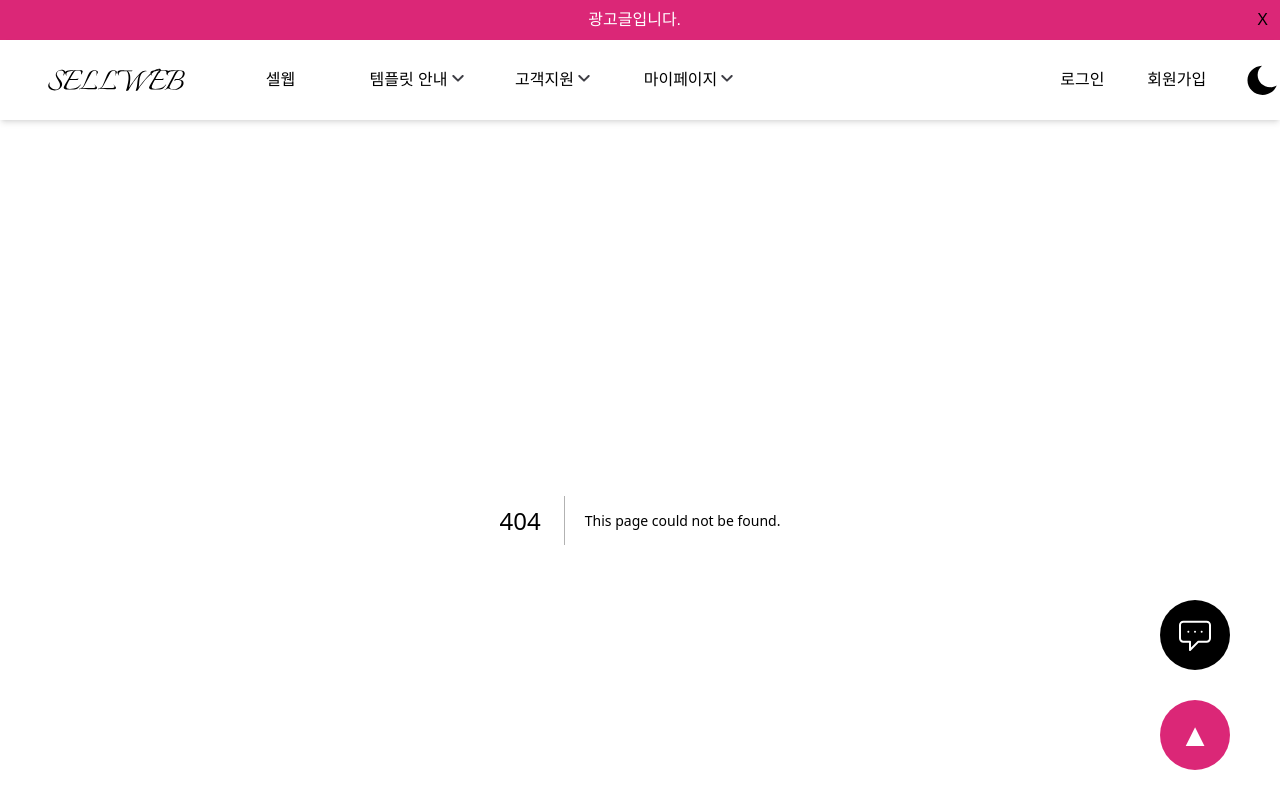
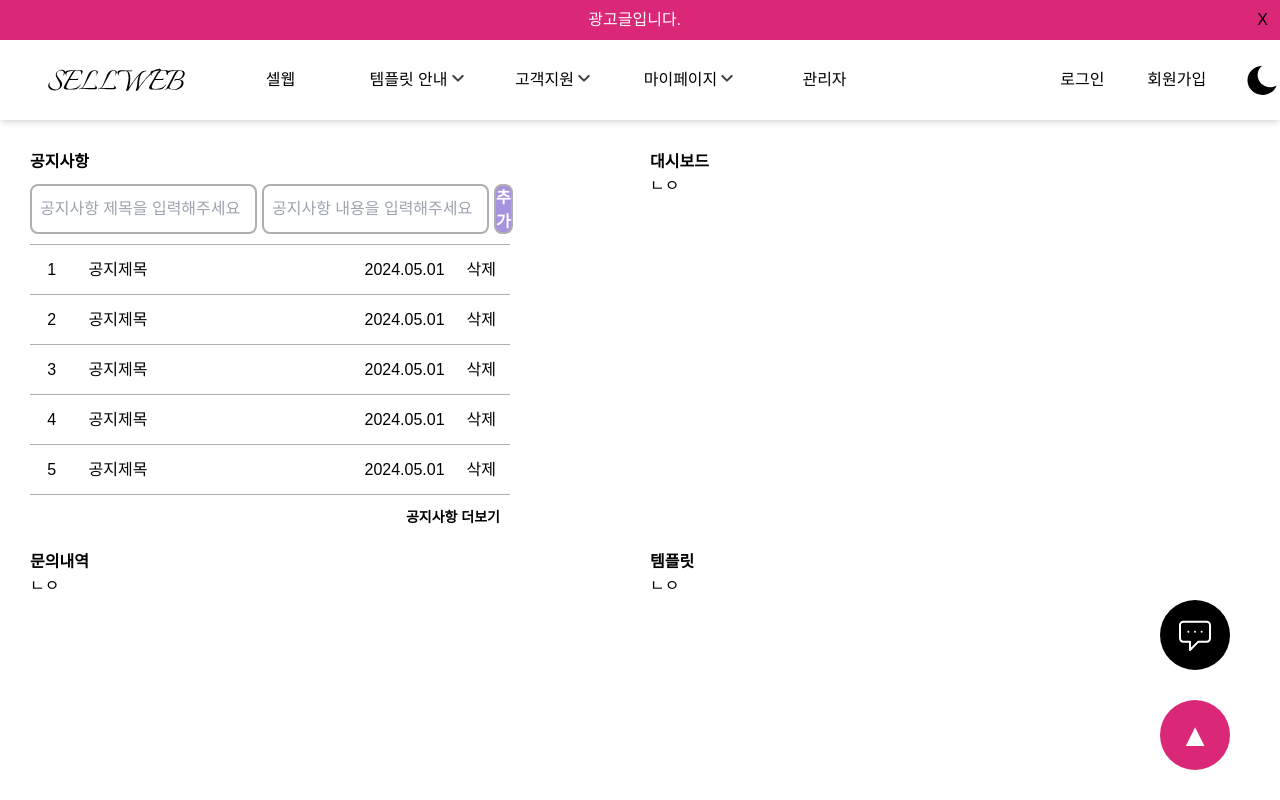
Before and after one commit to Hyun-EG/SP-sellweb, a Next.js app: page /admin in a window 1280 px wide. Before the commit this address had no page. Shown: the top 800 px of the page. Built offline with nearby package versions, Linux system fonts and the light colour scheme; a web font is replaced by a local one.

Commit message:
Feat: 깃 로그 내용 확인

```diff
--- /dev/null
+++ b/src/app/admin/page.tsx
@@ -0,0 +1,21 @@
+import AdminNotice from '@/components/AdminNotice';
+import AdminSection from '@/components/AdminSection';
+
+export default function Page() {
+  return (
+    <div className="h-full p-[20px] flex flex-col">
+      <div className="w-full h-[400px] flex">
+        <AdminSection title="공지사항">
+          <div>
+            <AdminNotice />
+          </div>
+        </AdminSection>
+        <AdminSection title="대시보드">ㄴㅇ</AdminSection>
+      </div>
+      <div className="w-full h-[400px] flex">
+        <AdminSection title="문의내역">ㄴㅇ</AdminSection>
+        <AdminSection title="템플릿">ㄴㅇ</AdminSection>
+      </div>
+    </div>
+  );
+}
--- /dev/null
+++ b/src/components/AdminNotice.tsx
@@ -0,0 +1,72 @@
+'use client';
+
+import { useState } from 'react';
+import Input from './Input';
+import Button from './Button';
+import Link from 'next/link';
+
+const data = [
+  { noticeTitle: '공지제목', date: '2024.05.01' },
+  { noticeTitle: '공지제목', date: '2024.05.01' },
+  { noticeTitle: '공지제목', date: '2024.05.01' },
+  { noticeTitle: '공지제목', date: '2024.05.01' },
+  { noticeTitle: '공지제목', date: '2024.05.01' },
+  { noticeTitle: '공지제목', date: '2024.05.01' },
+  { noticeTitle: '공지제목', date: '2024.05.01' },
+  { noticeTitle: '공지제목', date: '2024.05.01' },
+];
+
+export default function AdminNotice() {
+  const [title, setTitle] = useState('');
+  const [content, setContent] = useState('');
+
+  const arr = data.slice(0, 5);
+  return (
+    <div className="w-full flex flex-col py-[10px] ">
+      <div className="w-[80%] flex gap-[5px] pb-[10px] border-b border-[#afafaf]">
+        <Input
+          placeholder="공지사항 제목을 입력해주세요"
+          type="text"
+          value={title}
+          onChange={(e) => setTitle(e.target.value)}
+          width={240}
+          height={50}
+        />
+        <Input
+          placeholder="공지사항 내용을 입력해주세요"
+          type="text"
+          value={content}
+          onChange={(e) => setContent(e.target.value)}
+          width={240}
+          height={50}
+        />
+        <Button theme="white" width={100} height={50}>
+          추가
+        </Button>
+      </div>
+
+      <div className="w-full h-full flex flex-col">
+        {arr.map((item, index) => (
+          <div
+            key={index}
+            className="w-[80%] h-[50px] flex items-center gap-[15px] border-b border-[#afafaf]"
+          >
+            <div className="w-[10%] flex justify-center">{index + 1}</div>
+            <div className="w-[60%]">{item.noticeTitle}</div>
+            <div className="w-[20%]">{item.date}</div>
+            <div className="w-[10%] ">삭제</div>
+          </div>
+        ))}
+        <div>
+          <div className="w-[80%] p-[10px] flex justify-end">
+            <Link href="/notice">
+              <span className="text-[14px] font-bold cursor-pointer">
+                공지사항 더보기
+              </span>
+            </Link>
+          </div>
+        </div>
+      </div>
+    </div>
+  );
+}
--- /dev/null
+++ b/src/components/AdminSection.tsx
@@ -0,0 +1,13 @@
+interface AdminSectionProps {
+  title: string;
+  children: React.ReactNode;
+}
+
+export default function AdminSection({ title, children }: AdminSectionProps) {
+  return (
+    <div className="w-[50%] p-[10px]">
+      <div className="font-bold">{title}</div>
+      <div>{children}</div>
+    </div>
+  );
+}
--- a/src/components/Contents.tsx
+++ b/src/components/Contents.tsx
@@ -1,3 +1,12 @@
+'use client';
+
+import { usePathname } from 'next/navigation';
+
 export default function Layout({ children }: { children: React.ReactNode }) {
-  return <div className="w-full px-[360px]  ">{children}</div>;
+  const path = usePathname();
+  return (
+    <div className={`w-full ${path === '/admin' ? '' : 'px-[360px]'}`}>
+      {children}
+    </div>
+  );
 }
--- a/src/components/NavBar.tsx
+++ b/src/components/NavBar.tsx
@@ -140,6 +140,11 @@ const NavBar = () => {
               </div>
             )}
           </li>
+          <Link href="/admin">
+            <li className="flex items-center justify-center w-[120px] h-[80px] text-center cursor-pointer ">
+              관리자
+            </li>
+          </Link>
         </ol>
         <ol className="flex justify-center items-center space-x-2 w-1/5 pl-8">
           <li
--- a/src/components/Pagination.tsx
+++ b/src/components/Pagination.tsx
@@ -13,21 +13,21 @@ export default function Pagination({
 }) {
   const [page, setPage] = useState(1);
 
-  const totalPage = Math.ceil(Number(data.length) / CUR_PER_PAGE);
-  const startIndex = (page - 1) * CUR_PER_PAGE;
-  const curPageShowData = data.slice(startIndex, startIndex + CUR_PER_PAGE);
+  const totalPage = Math.ceil(data.length / CUR_PER_PAGE);
 
   useEffect(() => {
+    const startIndex = (page - 1) * CUR_PER_PAGE;
+    const curPageShowData = data.slice(startIndex, startIndex + CUR_PER_PAGE);
     setCurPageShowData(curPageShowData);
-  }, [page]);
+  }, [page, data]);
 
   return (
     <div className="my-[20px] flex justify-center items-center gap-[20px]">
       <button
-        onClick={() => {
-          setPage((prev) => Math.max(prev - 1, 1));
-        }}
-        className={`w-[40px] h-[40px] justify-center items-center border border-[#afafaf] ${page === 1 ? 'bg-[#f4f4f4] text-[#afafaf]' : ''}`}
+        onClick={() => setPage((prev) => Math.max(prev - 1, 1))}
+        className={`w-[40px] h-[40px] justify-center items-center border border-[#afafaf] ${
+          page === 1 ? 'bg-[#f4f4f4] text-[#afafaf]' : ''
+        }`}
         disabled={page === 1}
       >
         &lt;
@@ -36,7 +36,7 @@ export default function Pagination({
         <button
           key={pageNum}
           onClick={() => setPage(pageNum)}
-          className={` ${
+          className={`${
             page === pageNum ? 'text-gray-300 font-bold' : 'border-[#afafaf]'
           }`}
         >
@@ -44,10 +44,10 @@ export default function Pagination({
         </button>
       ))}
       <button
-        onClick={() => {
-          setPage((prev) => Math.min(prev + 1, totalPage));
-        }}
-        className={`w-[40px] h-[40px] justify-center items-center border border-[#afafaf] ${page === totalPage ? 'bg-[#f4f4f4] text-[#afafaf]' : ''}`}
+        onClick={() => setPage((prev) => Math.min(prev + 1, totalPage))}
+        className={`w-[40px] h-[40px] justify-center items-center border border-[#afafaf] ${
+          page === totalPage ? 'bg-[#f4f4f4] text-[#afafaf]' : ''
+        }`}
         disabled={page === totalPage}
       >
         &gt;
--- a/src/components/Table.tsx
+++ b/src/components/Table.tsx
@@ -23,8 +23,8 @@ export default function Table({
   }, [rows]);
 
   return (
-    <div className="w-[1200px] flex flex-col">
-      <div className="w-[1200px] h-[100px] flex border-b border-[#afafaf] bg-[#f4f4f4]">
+    <div className="w-full flex flex-col">
+      <div className="w-full h-[70px] flex border-b border-[#afafaf] bg-[#f4f4f4]">
         {headers.map((header, index) => (
           <div
             key={index}
@@ -48,9 +48,9 @@ export default function Table({
           ))}
         </div>
       ))}
-      {param !== '/mypage/bought/detail' && (
+      {param !== '/mypage/bought/detail' && param !== '/admin' ? (
         <Pagination data={rows} setCurPageShowData={setCurPageShowData} />
-      )}
+      ) : null}
     </div>
   );
 }
--- a/src/components/TitleBox.tsx
+++ b/src/components/TitleBox.tsx
@@ -6,7 +6,7 @@ type TitleProps = {
 
 const TitleBox = ({ title }: TitleProps) => {
   return (
-    <div className="w-[1200px] h-[80px] p-[10px] flex justify-start items-center text-[24px]  border-b border-[#afafaf] font-bold">
+    <div className="w-full h-[80px] p-[10px] flex justify-start items-center text-[24px]  border-b border-[#afafaf] font-bold">
       {title}
     </div>
   );
```
